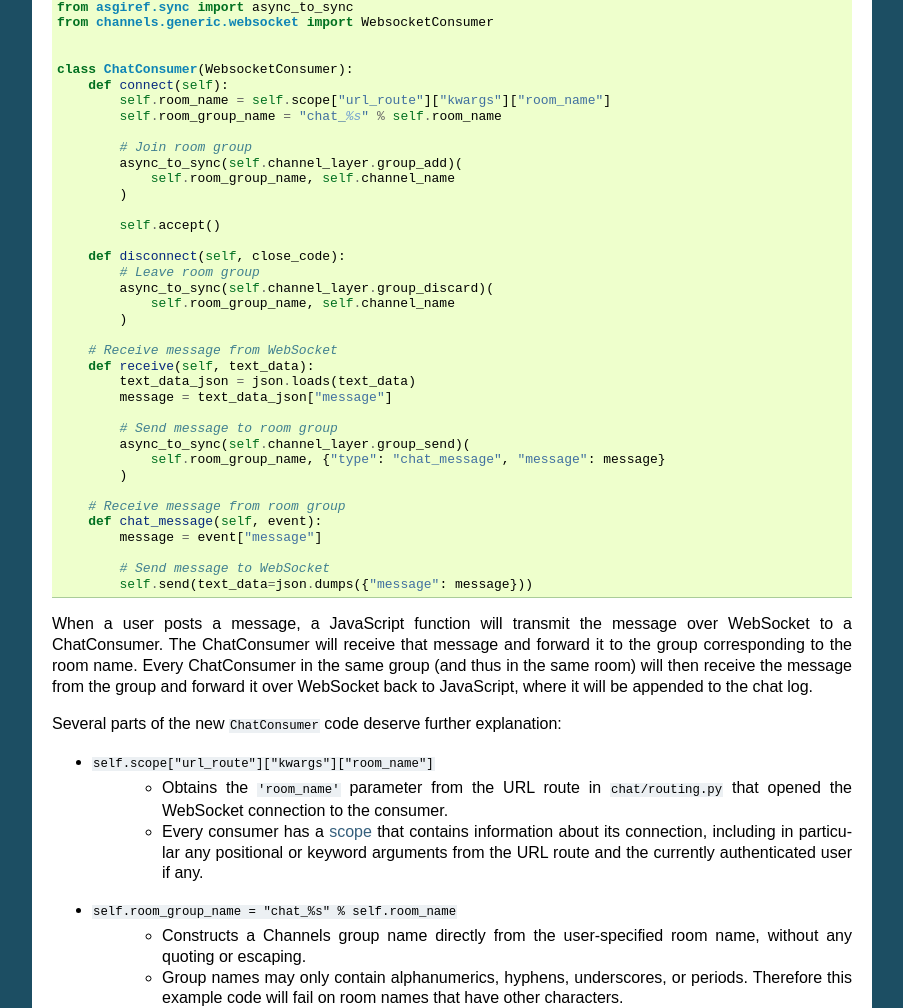
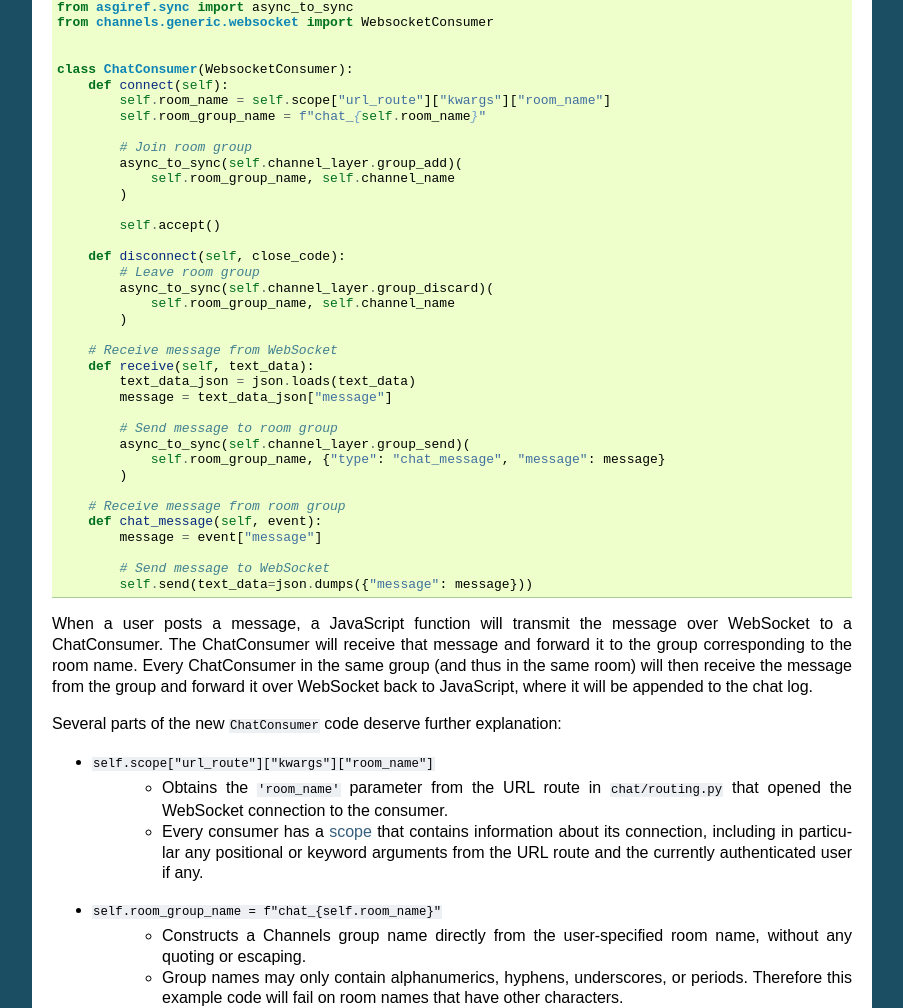
Before and after one commit to phillipchain/DjangoChannels, a Sphinx documentation site: the page built from docs/tutorial/part_2.rst, in a window 1280 px wide and 1400 px high, scrolled down 6375 px. Shown: the part 151-1159 px from the top of the window, without its empty margins (198-1101 px from the left). Built offline with Sphinx 7.4.7, drawn with Linux system fonts in a browser that asks for light colours.

```diff
--- a/docs/tutorial/part_2.rst
+++ b/docs/tutorial/part_2.rst
@@ -433,7 +433,7 @@ following code in ``chat/consumers.py``, replacing the old code:
     class ChatConsumer(WebsocketConsumer):
         def connect(self):
             self.room_name = self.scope["url_route"]["kwargs"]["room_name"]
-            self.room_group_name = "chat_%s" % self.room_name
+            self.room_group_name = f"chat_{self.room_name}"
 
             # Join room group
             async_to_sync(self.channel_layer.group_add)(
@@ -481,7 +481,7 @@ Several parts of the new ``ChatConsumer`` code deserve further explanation:
       including in particular any positional or keyword arguments from the URL
       route and the currently authenticated user if any.
 
-* ``self.room_group_name = "chat_%s" % self.room_name``
+* ``self.room_group_name = f"chat_{self.room_name}"``
     * Constructs a Channels group name directly from the user-specified room
       name, without any quoting or escaping.
     * Group names may only contain alphanumerics, hyphens, underscores, or
--- a/docs/tutorial/part_3.rst
+++ b/docs/tutorial/part_3.rst
@@ -40,7 +40,7 @@ Put the following code in ``chat/consumers.py``:
     class ChatConsumer(AsyncWebsocketConsumer):
         async def connect(self):
             self.room_name = self.scope["url_route"]["kwargs"]["room_name"]
-            self.room_group_name = "chat_%s" % self.room_name
+            self.room_group_name = f"chat_{self.room_name}"
 
             # Join room group
             await self.channel_layer.group_add(self.room_group_name, self.channel_name)
```
